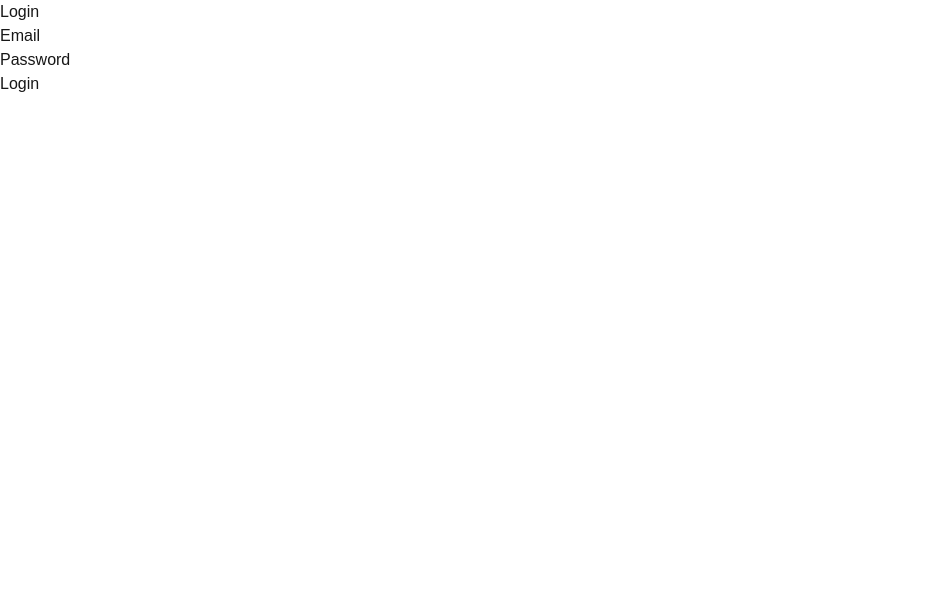
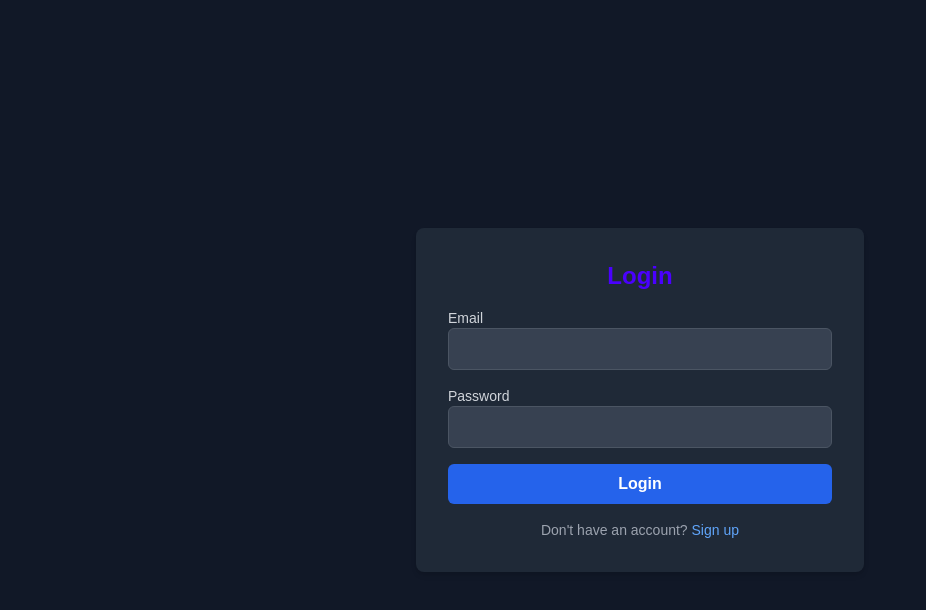
Before and after one commit to Ozomozyan/SafeSpeak, a Next.js app in the folder frontend/: page /login in a window 1280 px wide. Shown: the top 610 px of the page, without its empty margins (0-926 px from the left). Built offline with nearby package versions, Linux system fonts and the light colour scheme.

Commit message:
login et register

```diff
--- a/frontend/src/app/login/page.tsx
+++ b/frontend/src/app/login/page.tsx
@@ -3,11 +3,13 @@
 import React, { useState } from 'react';
 import { useRouter } from 'next/navigation';
 import CryptoJS from 'crypto-js'; // Import the crypto-js library
+import Navbar from '@/components/navbar';
 
 const Login = () => {
     const [email, setEmail] = useState('');
     const [password, setPassword] = useState('');
     const [error, setError] = useState('');
+    const [loading, setLoading] = useState(false); // Loading state
     const router = useRouter();
 
     const secretKey = "mySecretKey"; // Use the same secret key for encryption
@@ -24,6 +26,7 @@ const Login = () => {
 
     const handleLogin = async (e: React.FormEvent) => {
         e.preventDefault();
+        setLoading(true); // Start loading
 
         try {
             // Hash the email and encrypt the password before sending it
@@ -50,34 +53,55 @@ const Login = () => {
         } catch (err) {
             console.error('Login failed:', err);
             setError('An unexpected error occurred.');
+        } finally {
+            setLoading(false); // Stop loading
         }
     };
 
     return (
+        <div className="flex items-center justify-center h-screen bg-gray-900"> {/* Dark background */}
+            <div className="w-full max-w-md p-8 space-y-4 bg-gray-800 rounded-lg shadow-md"> {/* Dark card */}
+                <h2 className="text-2xl font-bold text-center text-primary">Login</h2> {/* White text */}
+                {error && <p className="text-red-400 text-sm text-center">{error}</p>} {/* Error in red */}
+                <form onSubmit={handleLogin} className="space-y-4">
                     <div>
-            <h2>Login</h2>
-            {error && <p style={{ color: 'red' }}>{error}</p>}
-            <form onSubmit={handleLogin}>
-                <div>
-                    <label>Email</label>
+                        <label className="block text-sm font-medium text-gray-300" htmlFor="email"> {/* Light gray label */}
+                            Email
+                        </label>
                         <input
                             type="email"
+                            id="email"
                             value={email}
                             onChange={(e) => setEmail(e.target.value)}
                             required
+                            className="w-full p-2 border border-gray-600 bg-gray-700 text-white rounded-md focus:outline-none focus:ring-2 focus:ring-blue-500" // Dark input with white text
                         />
                     </div>
                     <div>
-                    <label>Password</label>
+                        <label className="block text-sm font-medium text-gray-300" htmlFor="password"> {/* Light gray label */}
+                            Password
+                        </label>
                         <input
                             type="password"
+                            id="password"
                             value={password}
                             onChange={(e) => setPassword(e.target.value)}
                             required
+                            className="w-full p-2 border border-gray-600 bg-gray-700 text-white rounded-md focus:outline-none focus:ring-2 focus:ring-blue-500" // Dark input with white text
                         />
                     </div>
-                <button type="submit">Login</button>
+                    <button
+                        type="submit"
+                        className={`w-full p-2 text-white font-semibold rounded-md ${loading ? 'bg-gray-600' : 'bg-blue-600 hover:bg-blue-700'}`} // Darker button
+                        disabled={loading} // Disable button while loading
+                    >
+                        {loading ? 'Loading...' : 'Login'}
+                    </button>
                 </form>
+                <p className="text-center text-sm text-gray-400">
+                    Don't have an account? <a href="/register" className="text-blue-400 hover:underline">Sign up</a>
+                </p>
+            </div>
         </div>
     );
 };
--- a/frontend/src/app/page.tsx
+++ b/frontend/src/app/page.tsx
@@ -19,7 +19,7 @@ const App: React.FC = () => {
       {/* Hero Section */}
       <header
         className="min-h-screen bg-cover bg-center flex flex-col items-center justify-center text-white"
-        style={{ backgroundImage: 'url("https://files.oaiusercontent.com/file-8kaAMRwliCy7jvYv410BCzFo?se=2024-09-26T08%3A01%3A22Z&sp=r&sv=2024-08-04&sr=b&rscc=max-age%3D604800%2C%20immutable%2C%20private&rscd=attachment%3B%20filename%3D60faacef-c9ce-4cd4-baf0-996ee7f89b1c.webp&sig=9DbCfZw/eDCEH9Co6axgmb%2BSf5jqZGxYzrdJ4TnSSaw%3D")' }}
+        style={{ backgroundImage: 'url("/backgrundhome.webp")' }}
       >
         <div className="text-center max-w-xl">
           <h1 className="text-6xl font-bold">Bienvenue sur le Forum</h1>
@@ -27,8 +27,8 @@ const App: React.FC = () => {
             Participez aux discussions, explorez nos catégories, et partagez vos idées avec notre communauté.
           </p>
           <div className="flex-none gap-2">
-              <a href="/login" className="btn btn-primary">Login</a>
-              <a href="/register" className="btn btn-secondary">Register</a>
+            <a href="/login" className="btn btn-primary">Login</a>
+            <a href="/register" className="btn btn-secondary">Register</a>
           </div>
         </div>
       </header>
--- a/frontend/src/app/register/page.tsx
+++ b/frontend/src/app/register/page.tsx
@@ -43,6 +43,8 @@ const Register = () => {
                 setError(data.error || 'Failed to register');
             } else {
                 setSuccess('User registered successfully!');
+                setEmail(''); // Clear email input on successful registration
+                setPassword(''); // Clear password input on successful registration
             }
         } catch (err) {
             console.error('Registration failed:', err);
@@ -51,31 +53,50 @@ const Register = () => {
     };
 
     return (
+
+        <div className="flex items-center justify-center h-screen bg-gray-900"> {/* Dark background */}
+            <div className="w-full max-w-md p-8 space-y-4 bg-gray-800 rounded-lg shadow-md"> {/* Dark card */}
+                <h2 className="text-2xl font-bold text-center text-white">Register</h2> {/* White text */}
+                {error && <p className="text-red-400 text-sm text-center">{error}</p>} {/* Error in red */}
+                {success && <p className="text-green-400 text-sm text-center">{success}</p>} {/* Success in green */}
+                <form onSubmit={handleRegister} className="space-y-4">
                     <div>
-            <h2>Register</h2>
-            {error && <p style={{ color: 'red' }}>{error}</p>}
-            {success && <p style={{ color: 'green' }}>{success}</p>}
-            <form onSubmit={handleRegister}>
-                <div>
-                    <label>Email</label>
+                        <label className="block text-sm font-medium text-gray-300" htmlFor="email"> {/* Light gray label */}
+                            Email
+                        </label>
                         <input
                             type="email"
+                            id="email"
                             value={email}
                             onChange={(e) => setEmail(e.target.value)}
                             required
+                            className="w-full p-2 border border-gray-600 bg-gray-700 text-white rounded-md focus:outline-none focus:ring-2 focus:ring-blue-500" // Dark input with white text
                         />
                     </div>
                     <div>
-                    <label>Password</label>
+                        <label className="block text-sm font-medium text-gray-300" htmlFor="password"> {/* Light gray label */}
+                            Password
+                        </label>
                         <input
                             type="password"
+                            id="password"
                             value={password}
                             onChange={(e) => setPassword(e.target.value)}
                             required
+                            className="w-full p-2 border border-gray-600 bg-gray-700 text-white rounded-md focus:outline-none focus:ring-2 focus:ring-blue-500" // Dark input with white text
                         />
                     </div>
-                <button type="submit">Register</button>
+                    <button
+                        type="submit"
+                        className="w-full p-2 text-white font-semibold bg-blue-600 hover:bg-blue-700 rounded-md" // Button styling
+                    >
+                        Register
+                    </button>
                 </form>
+                <p className="text-center text-sm text-gray-400">
+                    Already have an account? <a href="/login" className="text-blue-400 hover:underline">Login</a>
+                </p>
+            </div>
         </div>
     );
 };
```
Also changed, not shown: frontend/public/backgrundhome.webp (added). Lines whose indentation alone changed are shown as unchanged.
